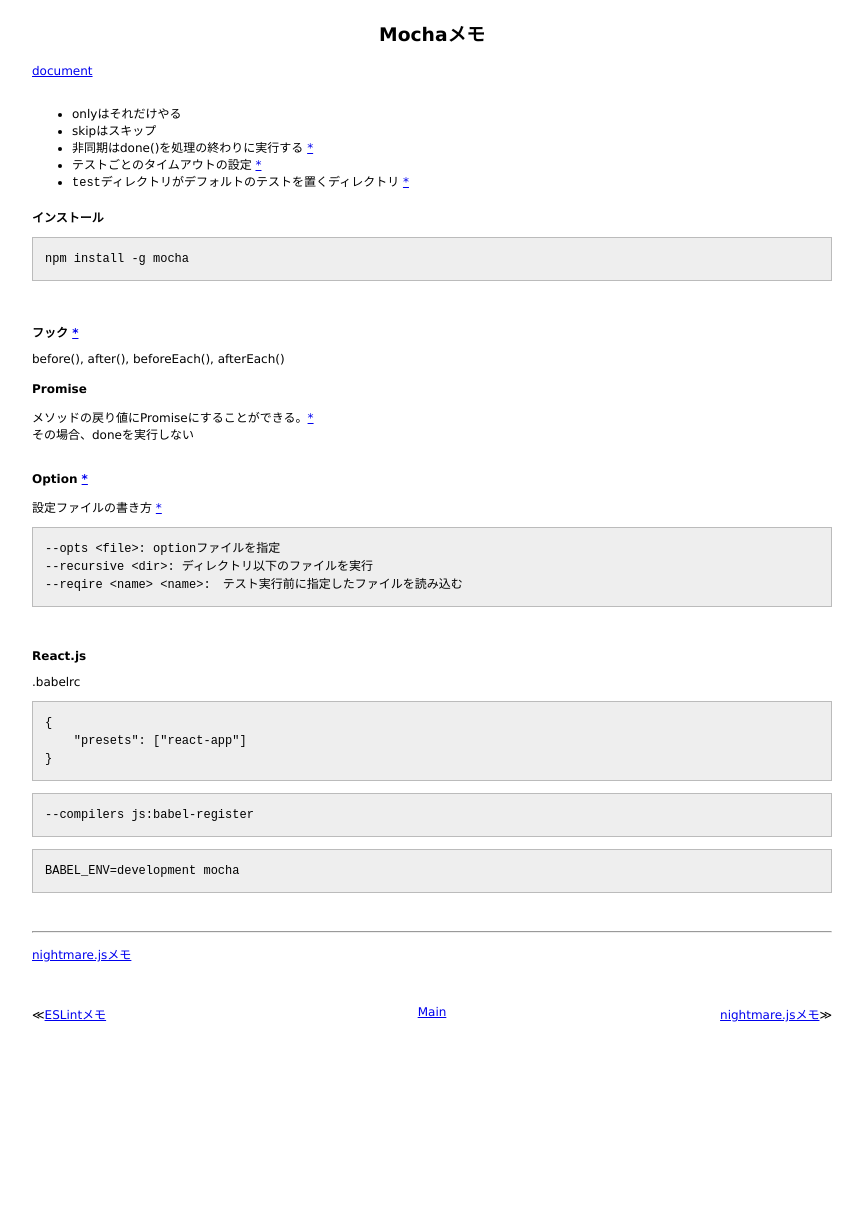
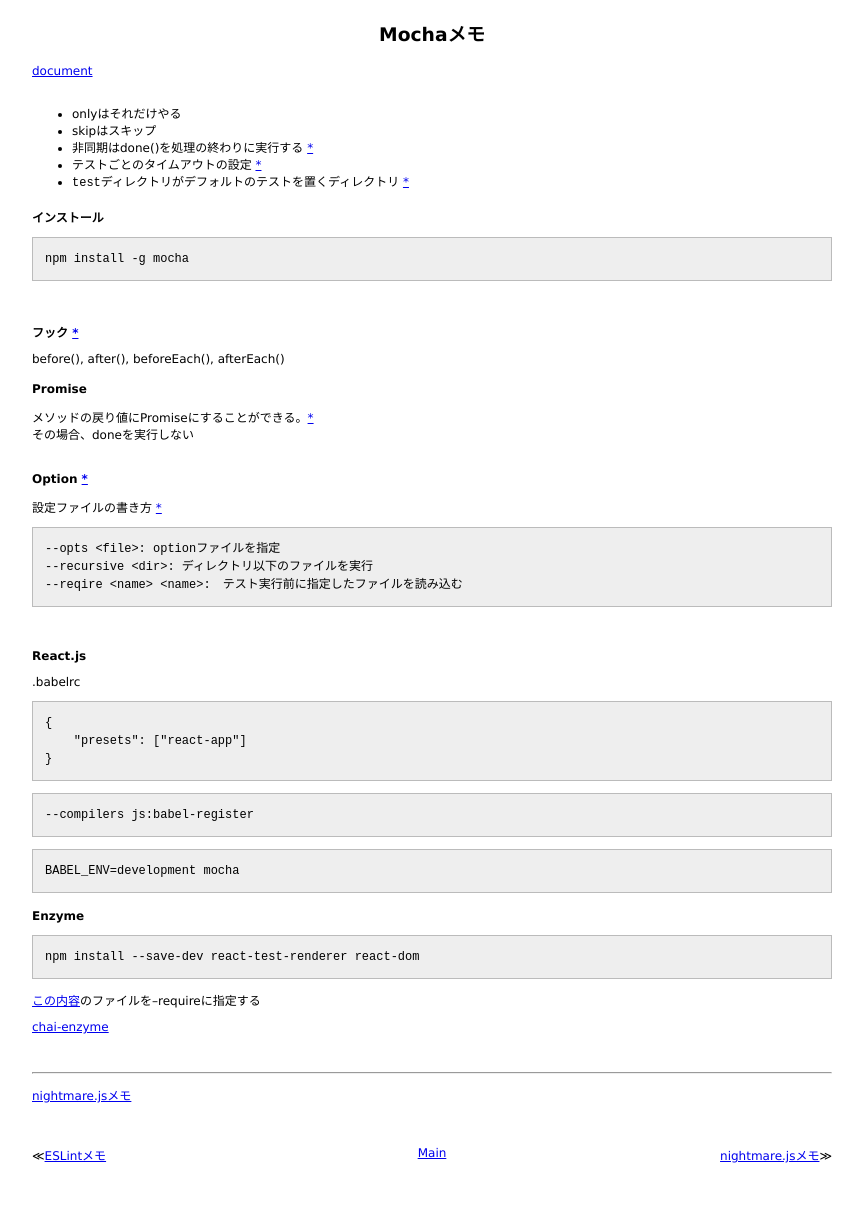
Before and after one commit to 38elements/38elements.github.com, a Jekyll site: the page built from _posts/2016-09-24-mocha.md, in a window 1280 px wide. Shown: the whole page, without its empty margins (208-1071 px from the left). Built offline with Jekyll 4.4.1, drawn with Linux system fonts in a browser that asks for light colours; before the commit the page ends 1091 px from its top, so only the background shows below that.

Commit message:
Update 2016-09-24-mocha.md

````diff
--- a/_posts/2016-09-24-mocha.md
+++ b/_posts/2016-09-24-mocha.md
@@ -59,6 +59,16 @@ before(), after(), beforeEach(), afterEach()
 BABEL_ENV=development mocha
 ```
 
+#### Enzyme
+
+```
+npm install --save-dev react-test-renderer react-dom
+```
+
+[この内容](http://airbnb.io/enzyme/docs/guides/jsdom.html#using-enzyme-with-jsdom)のファイルを--requireに指定する
+
+[chai-enzyme](https://github.com/producthunt/chai-enzyme)
+
 <br>
 
 <hr>
````
